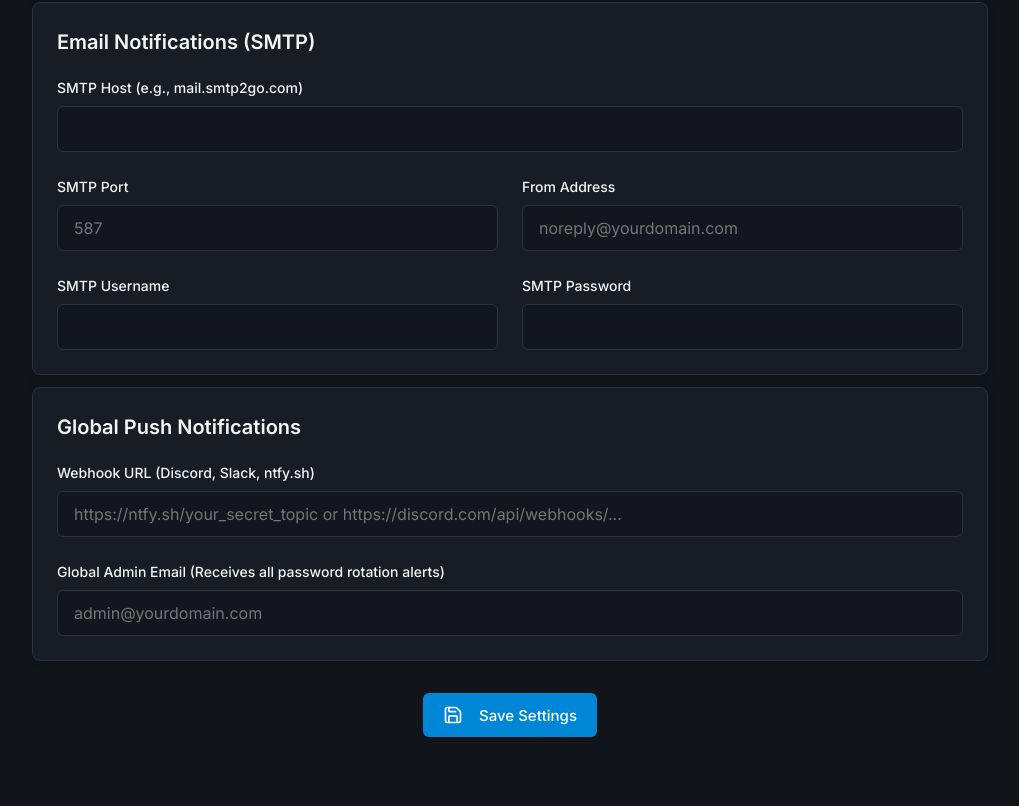
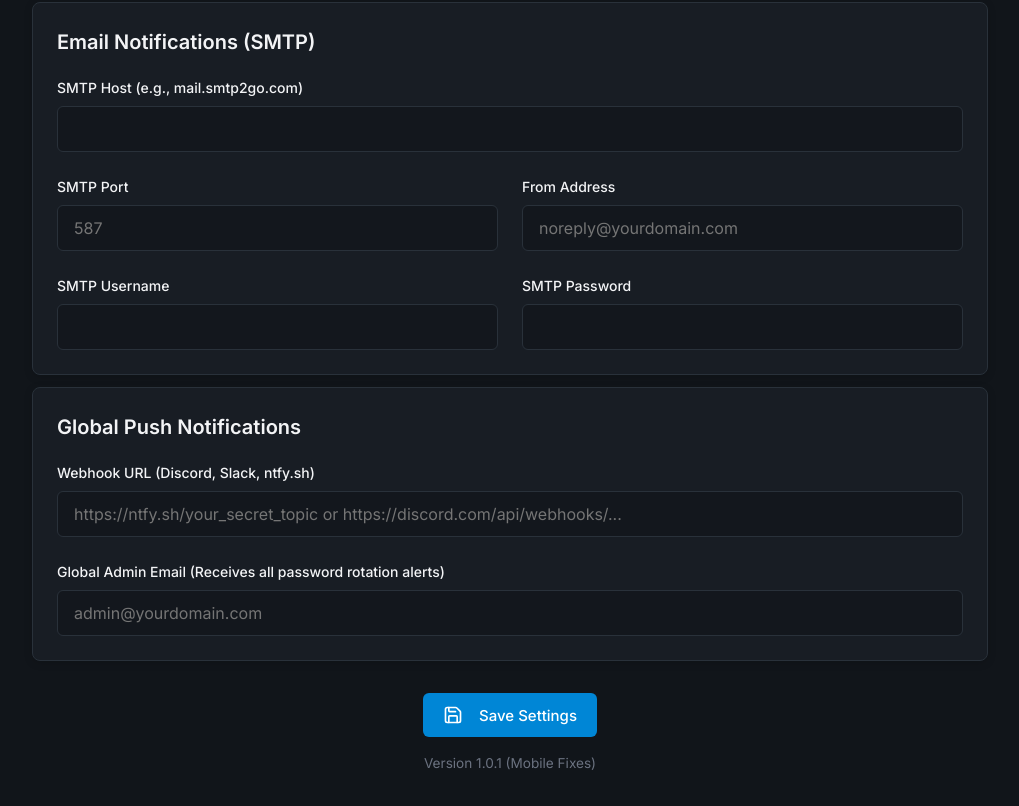
Before and after one commit to Tymexx/unifi-pass-manager, a React (Vite) app in the folder client/: page /settings in a window 1280 px wide. Shown: the part 579-1385 px from the top of the page, without its empty margins (260-1279 px from the left). Before the commit the page ends 1348 px from the top, so only its background shows below. Built offline with nearby package versions, Linux system fonts and the light colour scheme; no server answers.

Commit message:
Add version number to Settings

```diff
--- a/client/src/components/Settings.jsx
+++ b/client/src/components/Settings.jsx
@@ -202,7 +202,8 @@ export default function Settings() {
             </div>
           )}
         </div>
-      </form>
+        <div style={{ marginTop: '1rem', textAlign: 'center', color: 'var(--text-muted)', fontSize: '0.85rem' }}>Version 1.0.1 (Mobile Fixes)</div>
+</form>
     </div>
   );
 }
```
Also changed, not shown: 2 other files (tests, documents, lock files or other folders).
